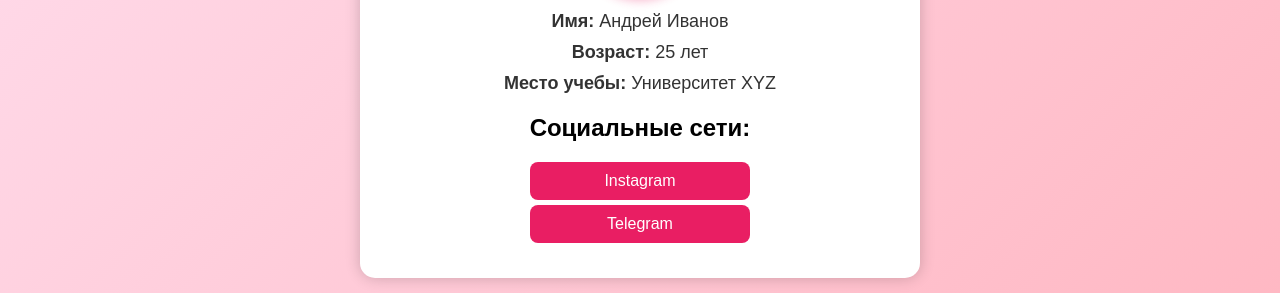
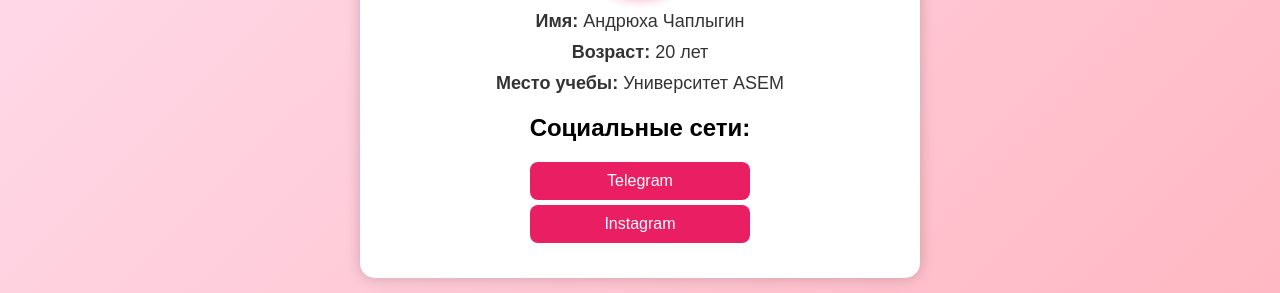
Before and after one commit to andryginx/love-sasha, a plain HTML site: page andrew.html in a window 1280 px wide. Shown: the part 405-698 px from the top of the page. Drawn offline with Linux system fonts and the light colour scheme.

Commit message:
Update andrew.html

```diff
--- a/andrew.html
+++ b/andrew.html
@@ -17,13 +17,13 @@
     <div class="container">
         <h1>Андрюха 💙</h1>
         <img src="image/0.jpg" alt="Фото Андрюхи" class="profile-img">
-        <p><strong>Имя:</strong> Андрей Иванов</p>
-        <p><strong>Возраст:</strong> 25 лет</p>
-        <p><strong>Место учебы:</strong> Университет XYZ</p>
+        <p><strong>Имя:</strong> Андрюха Чаплыгин</p>
+        <p><strong>Возраст:</strong> 20 лет</p>
+        <p><strong>Место учебы:</strong> Университет ASEM</p>
         <h2>Социальные сети:</h2>
         <div class="social-links">
-            <a href="https://instagram.com/andrew" target="_blank">Instagram</a>
-            <a href="https://t.me/andrew" target="_blank">Telegram</a>
+            <a href="https://instagram.com/andrygix" target="_blank">Telegram</a>
+            <a href="https://t.me/andrygix" target="_blank">Instagram</a>
         </div>
     </div>
 </body>
```
